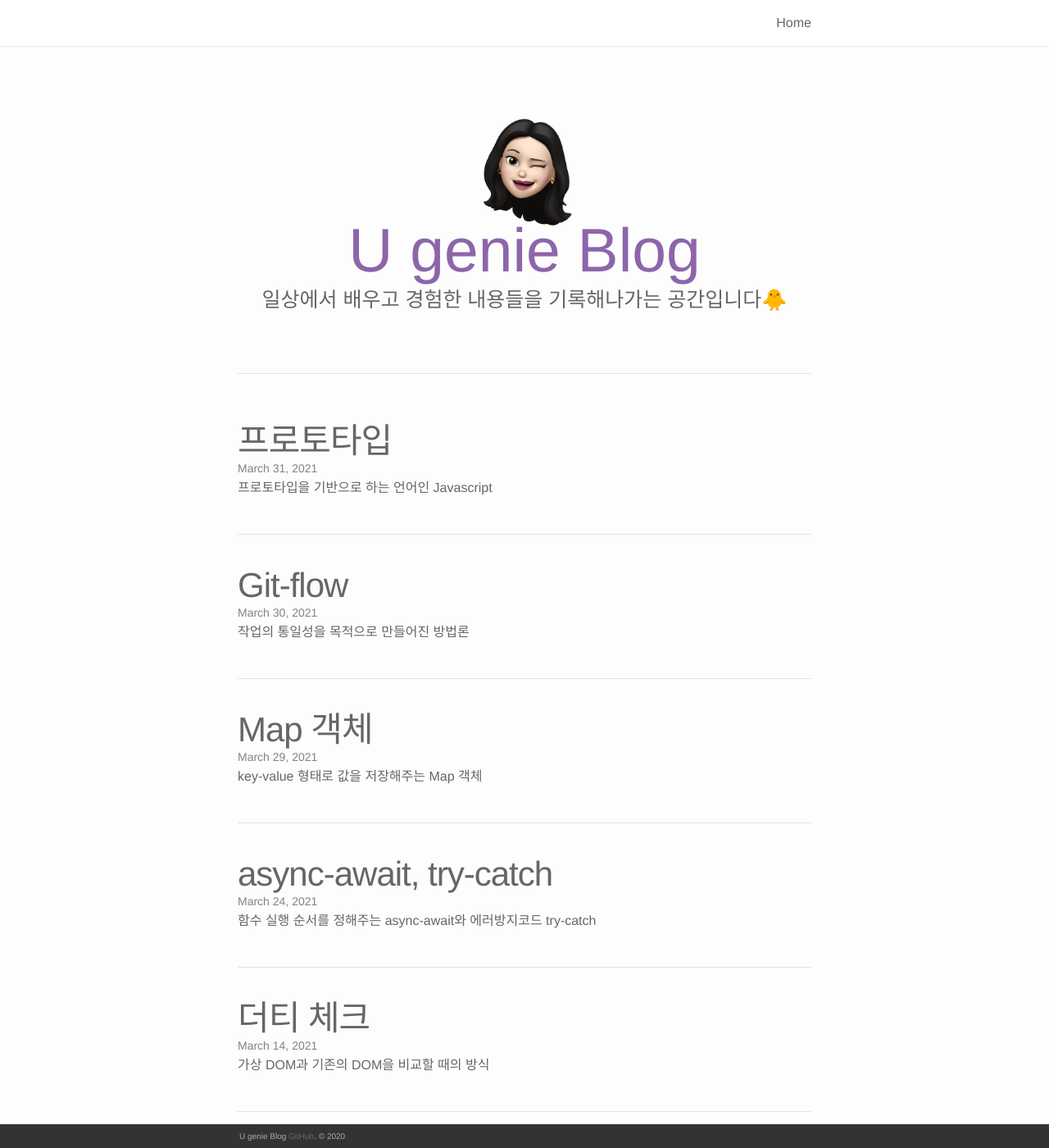
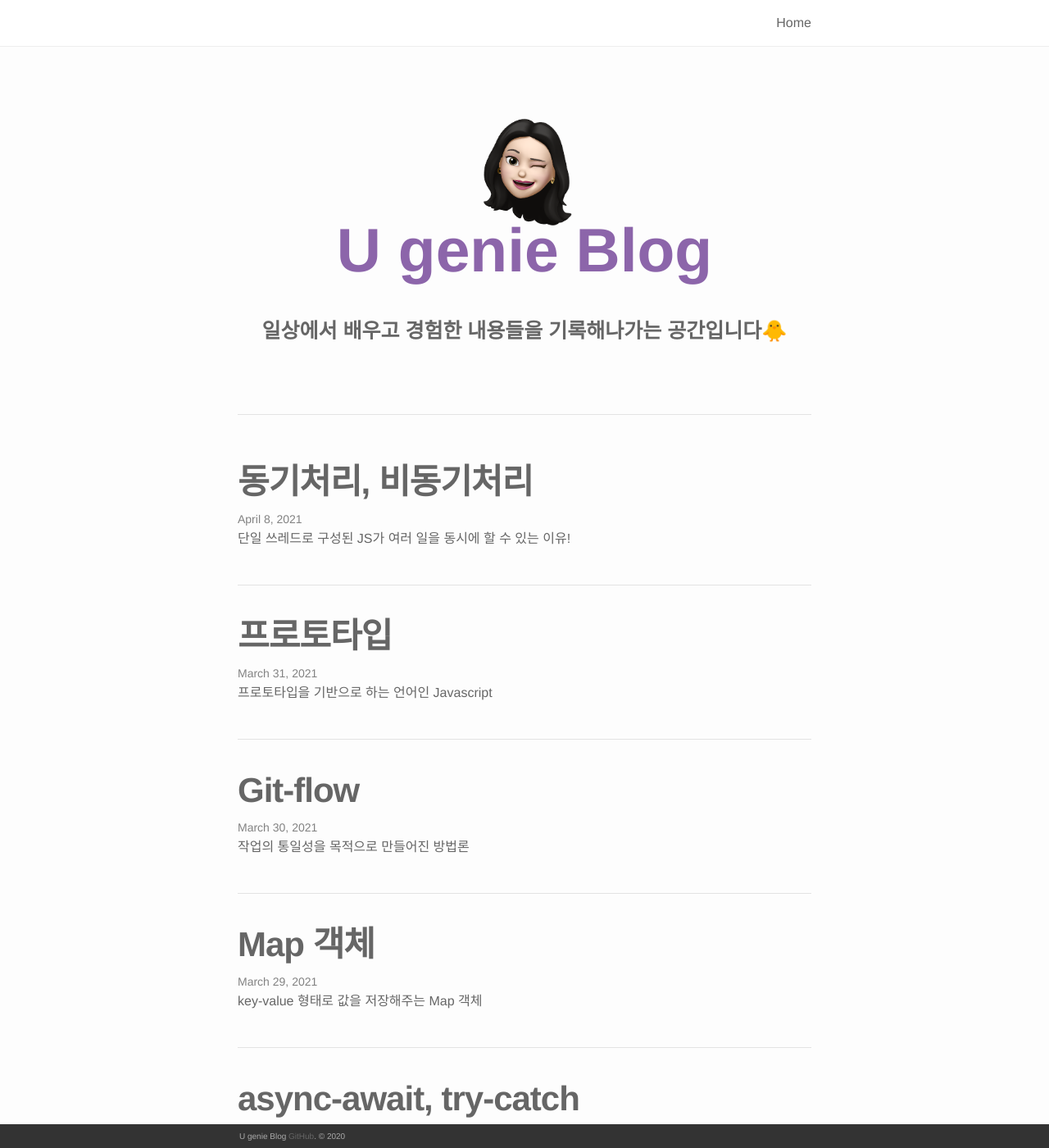
Before and after one commit to HyunYuJin/HyunYuJin.github.io, a Jekyll site: the page built from index.html, in a window 1280 px wide and 1400 px high. Shown: the whole window at 82% size. Built offline with Jekyll 4.4.1, drawn with Linux system fonts in a browser that asks for light colours; nearby versions of some CDN libraries; the list of posts is cut into pages by our own code; some of the changed lines change nothing that is shown.

Commit message:
Add sync-async post & Modify Styles
Add a post file associated with sync-async.markdown.
Add Heading tag about padding-bottom and Modify font-weight in base.scss
Modify blockquote style in base.scss

````diff
--- /dev/null
+++ b/_posts/2021-04-08-sync-async.markdown
@@ -0,0 +1,158 @@
+---
+layout: post
+title: 동기처리, 비동기처리
+date: 2021-04-08
+description: 단일 쓰레드로 구성된 JS가 여러 일을 동시에 할 수 있는 이유!
+---
+
+> 💡 Js는 한번에 하나의 일만 수행할 수 있는 단일 쓰레드로 구성이 되어있습니다.
+그런데 한의 일이 30초 이상 걸리면 어떨까요? Js는 브라우저의 메인 쓰레드에서 돌아가기 때문에 모든 UI가 막히게 될 것입니다.
+다행히도 JS에서는 WEB API를 제공하여 비동기 처리를 할 수 있도록 해주는데요, 오늘은 동기와 비동기에 대해서 정리해보겠습니다.
+
+<br />
+
+### 동기란?
+동기는 말 그대로, 동시에 일어난다는 것을 의미합니다.
+요청과 결과가 동시에 일어나는 것인데요, 시간이 오래걸리든, 짧게 걸리든 요청한 결과가 바로 보여져야 합니다.
+
+<br />
+
+### 비동기란?
+이와 반대로, 동시에 일어나지 않는 것을 의미합니다.
+요청한 결과가 그 자리에서 바로 보여지지 않는다는 것을 약속합니다.
+
+이처럼 단일 쓰레드로 구성된 언어에서는 비동기 처리가 필수인데요,
+비동기 처리방식을 사용할 때 주의할 점은 언제 결과 값을 반환할지 모르기 때문에 동기로 처리하는 방법을 적절하게 섞어서 사용해야하는 법을 알아야 합니다.
+
+대표적으로 setTimeout, Promise, callback, async-await와 같은 처리방법이 있습니다.
+
+<!-- 사실 저는 setTimeout, async-await를 많이 사용해서 Promise, callback을 제대로 사용해보지 못했기 때문에 연습이 더 필요할 것 같습니다. -->
+
+<br />
+
+### 동기적인 Javascript
+```javascript
+function firset {
+  setTimeout(() => {
+    console.log("The First function has been called.");
+  }, 1000);
+}
+
+function second() {
+  setTimeout(() => {
+    console.log("The Second function has been called.");
+  }, 500);
+}
+
+first();
+second();
+```
+
+first 함수가 먼저 호출되고 second 함수가 그 다음에 호출이 됩니다.
+하지만 first 함수의 setTimeout을 통해 1초 뒤에 문장이 출력된다하면,
+second 함수의 setTimeout을 통해 0.5초 뒤에 문장이 출력되기 때문에 출력 값은 다음과 같습니다.
+
+```bash
+The Second function has been called.
+The First function has been called.
+```
+
+그런데, 참으로도 이상합니다. JS는 단일 스레드라 한번에 하나의 작업밖에 못하죠?
+어떻게 더 늦게 호출된 second 함수의 결과 값이 앞서 호출한 firest 함수의 결과 값보다 먼저 출력 될까요?
+**동시성** 이 어떻게 가능할까요?!
+
+이와 관련해서는 JS의 엔진의 구조부터 파악해야합니다.
+Event Loop에 관한 설명은 다음을 참고해주세요!
+
+<br />
+
+### Promise
+promise는 어떤 작업이 성공했을 때는 resolve를 호출하고,
+실패를 했을 경우에는 reject를 호출합니다.
+
+함수 실행이 성공했을 때 then()으로 받을 수 있고
+함수 실행이 실패했을 때 catch()로 받을 수 있습니다.
+
+그래서 장점은 성공과 실패를 모두 잡을 수 있고 콜백 지옥을 해결할 수 있다고 합니다.
+
+```javascript
+const myPromise = new Promise((resolve, reject) => {
+  console.log('myPromise');
+  setTimeout(() => {
+    resolve('Success!');
+  });
+});
+
+myPromise.then((response) => {
+  console.log(response);
+}).catch((error) => {
+  console.error(error);
+});
+```
+
+<br />
+
+### async-await
+ES8에서 새로 소개된 문법입니다.
+
+저는 처음에 async-await를 이해하기까지 시간이 좀 걸렸는데요, (사실 아직도 완벽하게 이해한건지 모르겠습니다..)
+Promise를 잘 알고 있을수록 이해하기가 쉽습니다.
+```javascript
+(async function asyncFunction() {
+  var result = await new Promise(resolve => {
+    setTimeout(() => {
+        resolve('resolved');
+      }, 2000);
+  });
+  console.log(result);
+  // "resolved"
+})();
+```
+
+<ul>
+  <li>async function은 내부에 await를 쓰기 위해 사용합니다.</li>
+  <li>await는 반환된 Promise의 resolve 상태가 될때까지 대기합니다.</li>
+  <li>그리고 resolve 값이 반환됩니다.</li>
+  <li>만약 중간에 reject를 만나면 해당 async function 스코프의 작업이 중단되며, 이후의 스코프 작업이 이어집니다.</li>
+</ul>
+
+#### try-catch
+try-catch문으로 await에서 발생한 reject를 catch할 수 있습니다.
+
+```javascript
+(async function() {
+  try {
+    // Promise resolve
+    var a = await new Promise((resolve, reject) => {
+      resolve(10);
+    });
+    console.log(a);
+    // 10
+
+    // async function 원시값 반환
+    var b = await (async function() {
+      return 20;
+    })();
+    console.log(b);
+    // 20
+
+    // async function Promise 반환
+    var c = await (async function() {
+      return new Promise(resolve => {
+        resolve(30);
+      });
+    })();
+    console.log(c);
+    // 30
+
+    // Promise reject
+    var d = await new Promise((resolve, reject) => {
+      reject(40);
+    });
+    console.log(d);
+  } catch (e) {
+    console.log(e);
+    // 40
+  }
+})();
+```
--- a/_sass/_base.scss
+++ b/_sass/_base.scss
@@ -105,7 +105,8 @@ li {
  * Headings
  */
 h1, h2, h3, h4, h5, h6 {
-  font-weight: 100;
+  font-weight: 600;
+  padding-bottom: 0.5em;
 }
 
 /**
@@ -142,7 +143,7 @@ blockquote {
   border-left: 10px solid $grey-color-light;
   padding-left: $horizontal-spacing-unit / 2;
   font-size: 18px;
-  font-style: italic;
+  font-weight: 500;
 
   > :last-child {
     margin-bottom: 0;
--- a/css/main.scss
+++ b/css/main.scss
@@ -7,7 +7,7 @@
 $base-font-family: Helvetica, Arial, sans-serif;
 $base-font-size:   16px;
 $small-font-size:  $base-font-size * 0.875;
-$base-line-height: 1.5;
+$base-line-height: 2;
 
 $spacing-unit:     30px;
 
````
